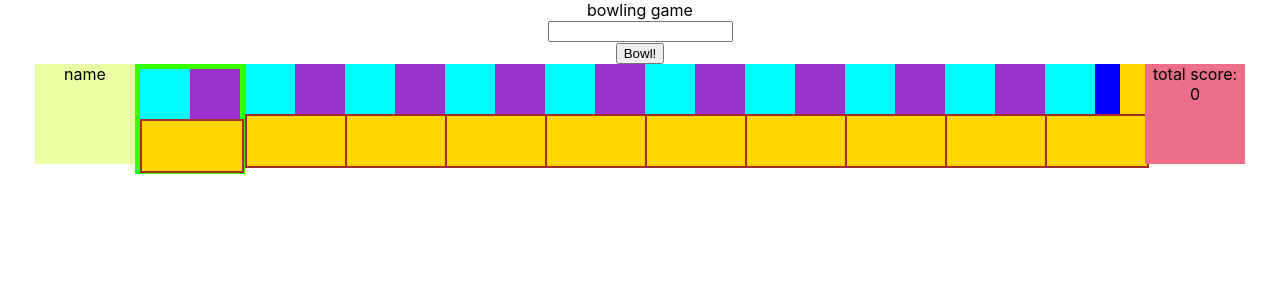
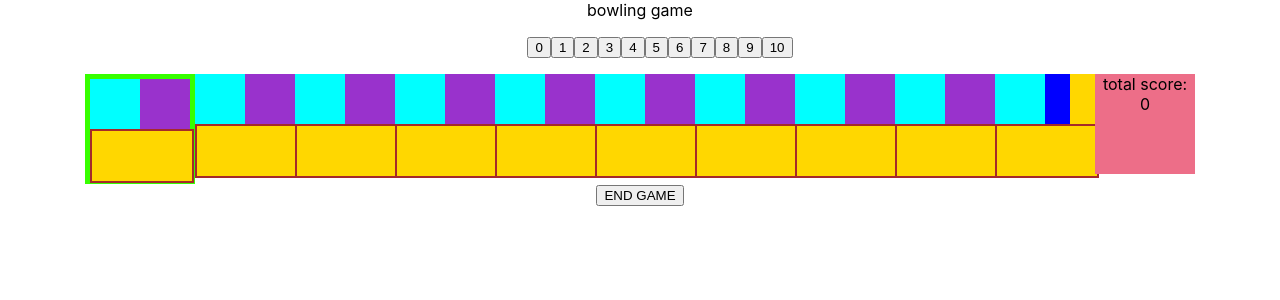
Before and after one commit to Zakery1/Bowling-Scoring-App, a React (Create React App) app: page / in a window 1280 px wide. Shown: the top 300 px of the page. Built offline with nearby package versions, Linux system fonts and the light colour scheme.

Commit message:
change input to buttons

```diff
--- a/src/App.js
+++ b/src/App.js
@@ -1,6 +1,10 @@
 import React, { Component } from "react";
+
+//styles
 import "./App.scss";
-import frames from "./tools/emptyFrames";
+
+//helpers
+import frames from "./tools/frames";
 import calculateTotalScore from "./tools/calculateTotalScore";
 import handleStrikesAndSpares from "./tools/handleStrikesAndSpares";
 import updatePreviousTotal from "./tools/updatePreviousTotal";
@@ -9,17 +13,20 @@ class App extends Component {
   constructor() {
     super();
     this.state = {
-      playerCard: {
-        playerName: "",
-        playerCreated: false,
-      },
       frames: frames(),
       turnInFrame: 1,
       pinsDown: null,
       frameNumber: 1,
       previousFrameTotal: 0,
       finalFramePoints: 0,
+      gameOver: false,
     };
+  }
+
+  endGame = () => {
+    this.setState({
+      gameOver: true
+    })
   }
 
   startNextFrame = () => {
@@ -28,8 +35,9 @@ class App extends Component {
     this.setState({ frameNumber: newFrameNumber });
   };
 
-  bowl = () => {
-    let pinsDown = +this.state.pinsDown;
+  bowl = (pins) => {
+    let pinsDown = +pins;
+    // this.setState({pinsDown: null})
     let frameNumber = this.state.frameNumber;
     let previousFrameTotal = this.state.previousFrameTotal;
     let currentFrames = this.state.frames.slice();
@@ -78,6 +86,7 @@ class App extends Component {
           return;
         } else {
           //bonus bowl
+
           newFrame.topRightScore = pinsDown;
           this.setState({
             finalFramePoints: pinsDown,
@@ -94,9 +103,8 @@ class App extends Component {
         newFrame.owedTurns = 1;
 
         this.setState({
-          turnInFrame: 3
+          turnInFrame: 3,
         });
-
       } else {
         newFrame.topRightScore = pinsDown;
 
@@ -115,13 +123,12 @@ class App extends Component {
       }
 
       //close out frame
-      if(this.state.frameNumber === 10){
+      if (this.state.frameNumber === 10) {
         this.setState({ turnInFrame: 3 });
       } else {
         this.setState({ turnInFrame: 1 });
         this.startNextFrame();
       }
-
     } else {
       if (pinsDown === 10) {
         newFrame.finalScore = "X";
@@ -129,10 +136,14 @@ class App extends Component {
         newFrame.finalScore = pinsDown;
       }
     }
+    if(frameNumber === 10 && newFrame.bottomScore) {
+      this.setState({gameOver: true})
+    }
     currentFrames.splice(newFrame.id - 1, 1, newFrame);
     this.setState({
       frames: currentFrames,
     });
+
   };
 
   render() {
@@ -170,19 +181,28 @@ class App extends Component {
       <div className="zg-app">
         <div>bowling game</div>
         <div>
-          <input
-            type="number"
-            onChange={(e) => this.setState({ pinsDown: e.target.value })}
-          />
+          <ol>
+            <button disabled={this.state.gameOver} onClick={() => this.bowl(0)}>0</button>
+            <button disabled={this.state.gameOver} onClick={() => this.bowl(1)}>1</button>
+            <button disabled={this.state.gameOver} onClick={() => this.bowl(2)}>2</button>
+            <button disabled={this.state.gameOver} onClick={() => this.bowl(3)}>3</button>
+            <button disabled={this.state.gameOver} onClick={() => this.bowl(4)}>4</button>
+            <button disabled={this.state.gameOver} onClick={() => this.bowl(5)}>5</button>
+            <button disabled={this.state.gameOver} onClick={() => this.bowl(6)}>6</button>
+            <button disabled={this.state.gameOver} onClick={() => this.bowl(7)}>7</button>
+            <button disabled={this.state.gameOver} onClick={() => this.bowl(8)}>8</button>
+            <button disabled={this.state.gameOver} onClick={() => this.bowl(9)}>9</button>
+            <button disabled={this.state.gameOver} onClick={() => this.bowl(10)}>10</button>
+          </ol>
         </div>
-        <button onClick={() => this.bowl()}>Bowl!</button>
         <div className="zg-player-card">
-          <div className="zg-player-name">name</div>
           {frames}
           <div className="zg-total-score">
             total score: <br /> {totalScore}
           </div>
         </div>
+        <button disabled={this.state.gameOver} onClick={() => this.endGame()}>END GAME</button>
+       {this.state.gameOver?<div>finalScore: {totalScore}</div>: ""}
       </div>
     );
   }
```
Also changed, not shown: src/tools/frames.js (renamed from src/tools/emptyFrames.js).
